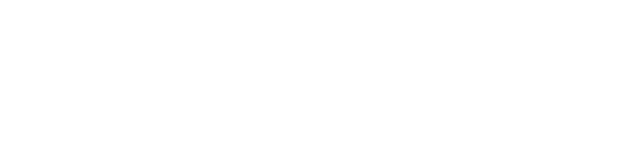
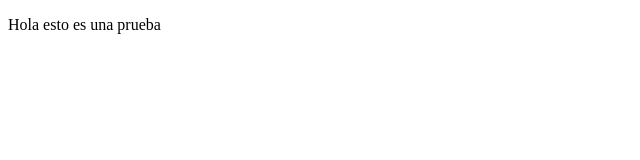
Before and after one commit to mouse1234567/ProyectoDemo, a plain HTML site: page index.html in a window 1280 px wide. Shown: the whole page, without its empty margins (0-640 px from the left). Drawn offline with Linux system fonts and the light colour scheme.

Commit message:
cambios agregamos

```diff
--- a/index.html
+++ b/index.html
@@ -7,6 +7,9 @@
     <title>Document</title>
 </head>
 <body>
+    <p>
+        Hola esto es una prueba
+    </p>
 
 </body>
 </html>
```
